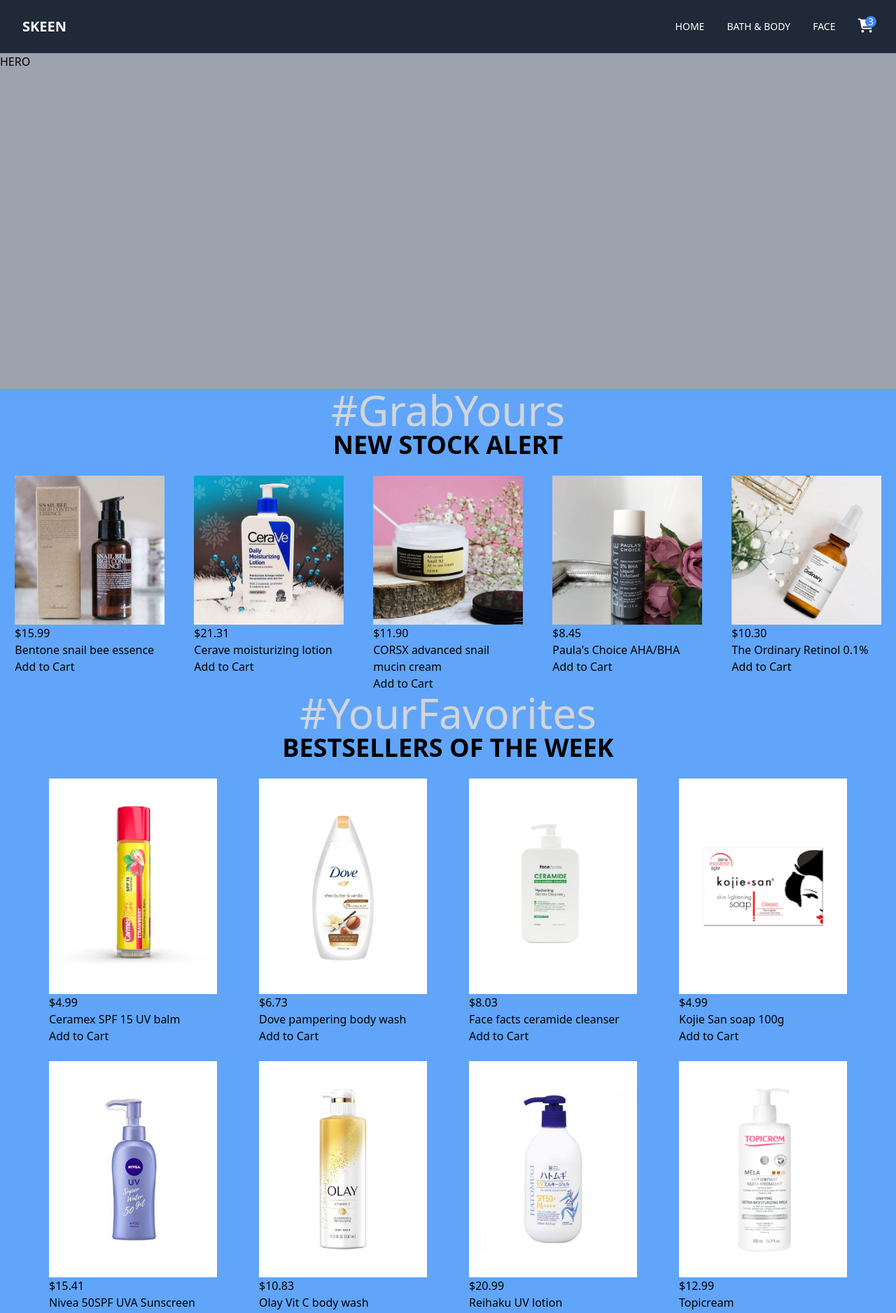
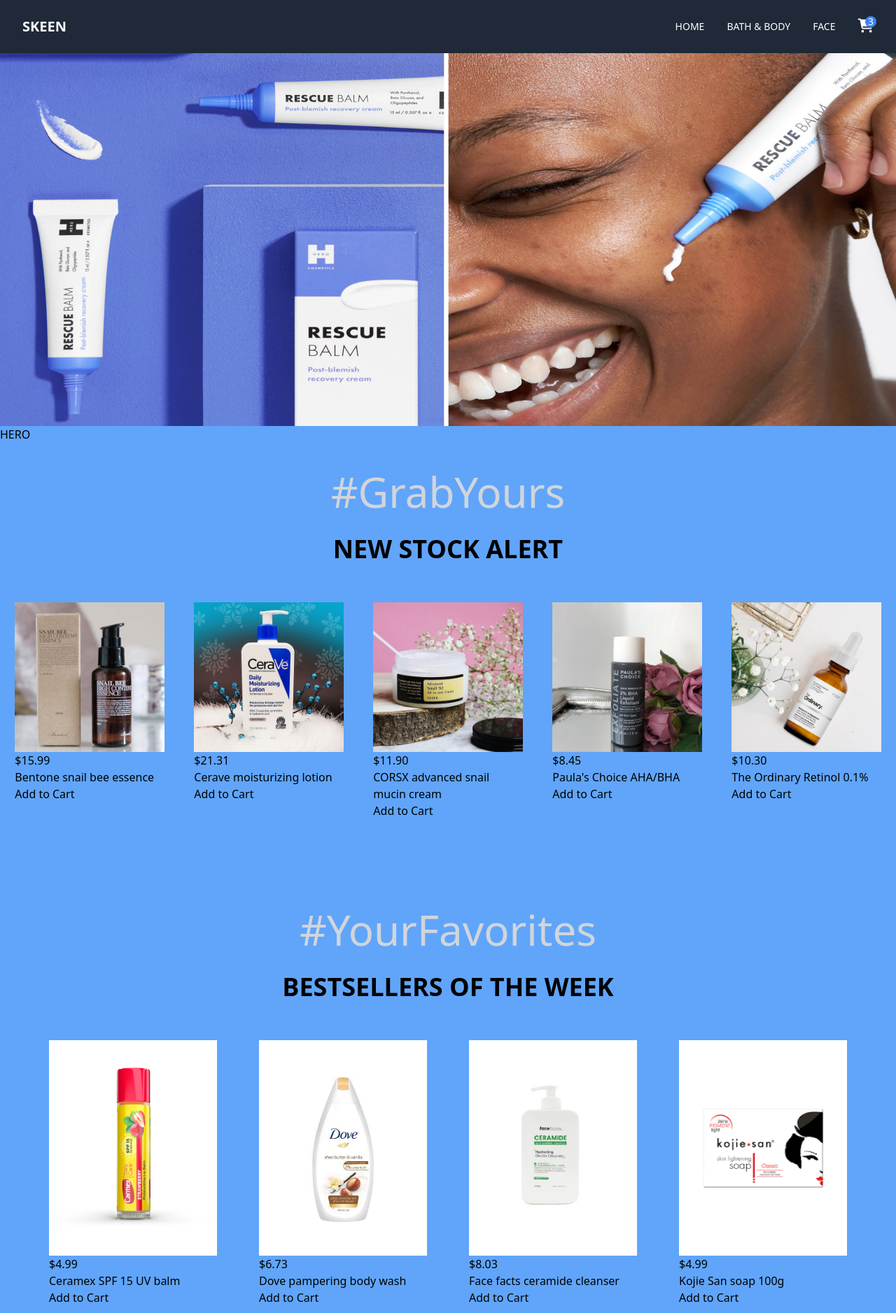
Before and after one commit to Olubukola-Martins/JS, a website: page index.html in a window 1280 px wide. Shown: the top 1877 px of the page at 70% size. Drawn offline with Linux system fonts and the light colour scheme.

Commit message:
hero pictures added

```diff
--- a/index.html
+++ b/index.html
@@ -9,7 +9,7 @@
     <link rel="stylesheet" href="https://cdnjs.cloudflare.com/ajax/libs/font-awesome/6.3.0/css/all.min.css">
 </head>
 <body class="h-screen max-w-fit container ">
-    <nav class="bg-gray-800 py-6">
+    <nav class="bg-gray-800 py-6" >
         <div class=" w-full mx-auto px-2 sm:px-6 lg:px-8 grid grid-rows-2  md:flex justify-between md:items-center justify-items-center">
           <div class="md:flex md:items-center  ">
             <a href="#" class="text-white font-bold md:text-xl">SKEEN</a>
@@ -26,12 +26,13 @@
         </div>
       </nav>
 
-      <div class=" bg-gray-400 h-3/5 ">
-          HERO
+      <div class=" bg-gray-400 h-4/6" >
+        <img class="object-fill h-full w-full" src="./img/hero/hero rescue balm.jpg" alt="">
+        HERO
       </div>
 
-      <div class="w-full h-fit bg-blue-400 grid">
-        <h1 class=" text-6xl text-gray-300 font-thin mx-auto col-span-5">#GrabYours</h1>
+      <div class="w-full h-fit py-16 bg-blue-400 grid gap-y-8">
+        <h1 class=" text-6xl text-gray-300 font-thin mx-auto col-span-5 ">#GrabYours</h1>
         <h1 class=" text-4xl font-semibold mx-auto col-span-5">NEW STOCK ALERT</h1>
         <div class=" mx-auto col-span-5 flex justify-around overflow-hidden max-w-full mt-6">
           <div class=" h-3/4 w-1/6">
@@ -62,7 +63,7 @@
         </div>
       </div>
 
-      <div class="h-fit bg-blue-400 grid">
+      <div class="h-fit py-16 bg-blue-400 grid gap-y-8">
         <h1 class=" text-6xl text-gray-300 font-thin mx-auto col-span-4">#YourFavorites</h1>
         <h1 class="text-4xl font-semibold items-center mx-auto col-span-4 "> BESTSELLERS OF THE WEEK</h1>
         <div class=" mx-10  flex justify-around overflow-hidden max-w-4/5 mt-6 col-span-4">
@@ -118,7 +119,7 @@
         Contact and Information
       </div>
 
-      <div class="h-1/6 bg-gray-500">
+      <div class="pt-10 h-1/6 bg-gray-500 text-center">
         Copyright © 2023 SKEEN beauty. All Rights Reserved.
       </div>
 
```
Also changed, not shown: dist/output.css, img/hero/hero rescue balm.jpg (added), img/hero/hero skin.jpg (added).
